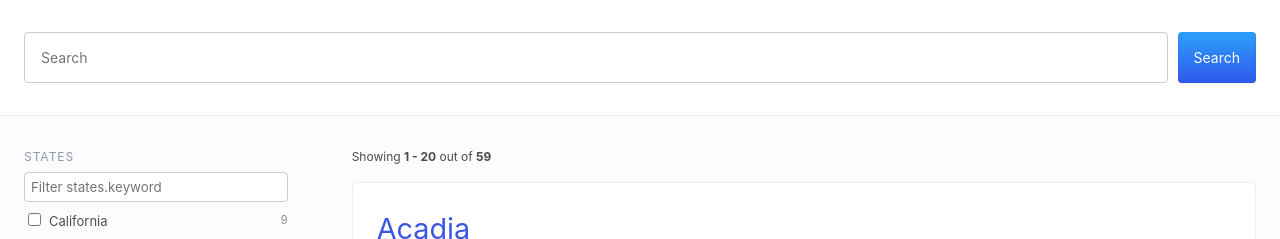
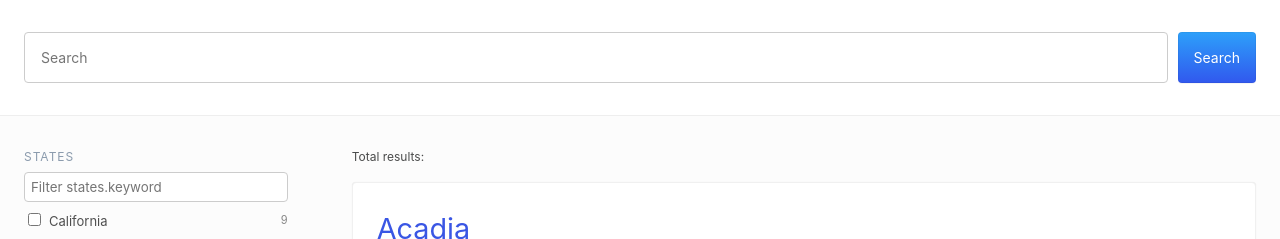
Before and after one commit to abhinav-nath/ecommerce-search, a React (Create React App) app in the folder product-search-ui/: page / in a window 1280 px wide. Shown: the top 239 px of the page. Built offline with nearby package versions, Linux system fonts and the light colour scheme.

Commit message:
[UI] Create a context to share search results across components

```diff
--- a/product-search-ui/src/components/home/content/index.js
+++ b/product-search-ui/src/components/home/content/index.js
@@ -1,14 +1,18 @@
-import React from "react";
+import React, { useContext } from "react";
 import "./styles.css";
 import "../../../../node_modules/rc-pagination/assets/index.css";
+import { SearchResultsContext } from "../../../contexts/SearchResultsContext";
 
 const Content = () => {
+  const { results } = useContext(SearchResultsContext);
+  console.log("Content - " + results.totalResults)
+
   return (
     <div className="sui-layout-main">
       <div className="sui-layout-main-header">
         <div className="sui-layout-main-header__inner">
           <div className="sui-paging-info">
-            Showing <strong>1 - 20</strong> out of{" "} <strong>59</strong>
+            Total results: <strong>{results.totalResults}</strong>
           </div>
         </div>
       </div>
--- a/product-search-ui/src/components/home/searchbox/index.js
+++ b/product-search-ui/src/components/home/searchbox/index.js
@@ -1,13 +1,14 @@
-import React, { useState, useEffect } from "react";
+import React, { useState, useContext } from "react";
 import "./styles.css";
-import SearchService from "../../../api/SearchService";
+import { SearchResultsContext } from "../../../contexts/SearchResultsContext";
 import axios from "axios";
 
 const SearchBox = (props) => {
   const [term, setTerm] = useState("");
-  const [results, setResults] = useState([]);
 
-  const searchText = async (page) => {
+  const { setResults } = useContext(SearchResultsContext);
+
+  const searchText = async () => {
     const res = await axios.get("http://localhost:8027/v1/search", {
       params: {
         query: term,
--- /dev/null
+++ b/product-search-ui/src/contexts/SearchResultsContext.js
@@ -0,0 +1,3 @@
+import { createContext } from "react";
+
+export const SearchResultsContext = createContext({});
--- a/product-search-ui/src/pages/home/index.js
+++ b/product-search-ui/src/pages/home/index.js
@@ -1,11 +1,16 @@
-import React from "react";
+import React, { useState } from "react";
 import SearchBox from "../../components/home/searchbox";
 import Content from "../../components/home/content";
 import "./styles.css";
 import SideBar from "../../components/home/sidebar";
+import { SearchResultsContext } from "../../contexts/SearchResultsContext";
 
 const Home = () => {
+  const [results, setResults] = useState([]);
+
   return (
+    <>
+      <SearchResultsContext.Provider value={{ results, setResults }}>
         <div className="sui-layout">
           <div className="sui-layout-header">
             <div className="sui-layout-header__inner">
@@ -35,6 +40,8 @@ const Home = () => {
             </ul>
           </div>
         </div>
+      </SearchResultsContext.Provider>
+    </>
   );
 };
 
```
Lines whose indentation alone changed are shown as unchanged.
